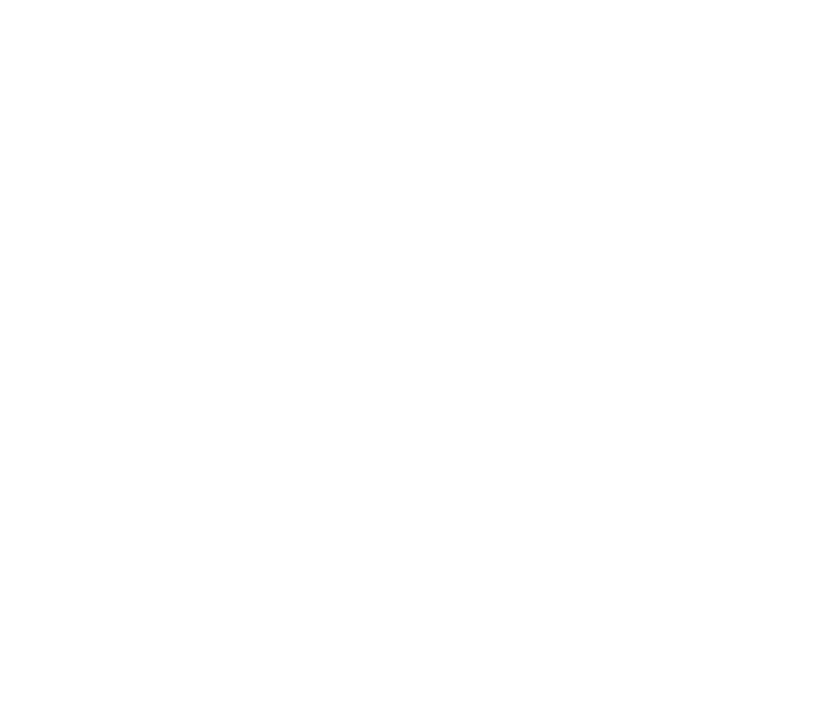
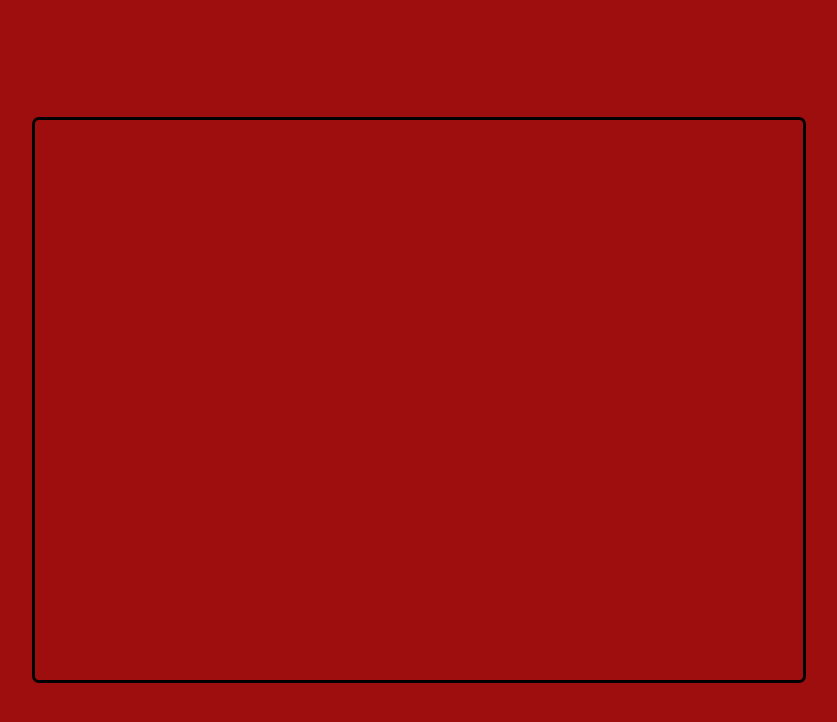
Before and after one commit to MikiPIMP/WebSite-repo, a plain HTML site: page HTML/adminBaza.html in a window 1280 px wide. Shown: the whole page, without its empty margins (221-1058 px from the left). Drawn offline with Linux system fonts and the light colour scheme.

Commit message:
Dodao Bazu

```diff
--- a/HTML/adminBaza.html
+++ b/HTML/adminBaza.html
@@ -9,11 +9,11 @@
 	</head>
 
 	<body>
-		<div id="isOutput">
-            <p>
+		<div class="nadDIv">
+			<div id="isOutput">
 
-            </p>
-        </div>
+        	</div>
+		</div>
 
 		<script src="../javaScript/adminBaza.js">
         </script>
--- a/css/adminBaza.css
+++ b/css/adminBaza.css
@@ -0,0 +1,44 @@
+::-webkit-scrollbar{
+	width: 5px;
+}
+
+::-webkit-scrollbar-track{
+	background: hsl(0, 100%, 0%);
+	border-radius: 6px;
+	margin-block: 2px;
+}
+
+::-webkit-scrollbar-thumb{
+	background: hsl(0, 100%, 100%);
+	border-radius: 6px;
+}
+
+::-webkit-scrollbar-thumb:hover{
+	background: #000000;
+}
+
+body{
+	margin: 0px;
+	padding: 0px;
+	font-family: consolas;
+	background-color: rgb(158, 14, 14);
+}
+
+.nadDIv{
+    display: grid;
+    place-content: center;
+    height: 100vh;
+    width: 100vw;
+
+}
+
+#isOutput{
+    font-weight: bold;
+    border: 3px solid black;
+    border-radius: 7px;
+    height: 70vh;
+    width: 60vw;
+    font-size: 13px;
+    display: grid;
+    place-content: center;
+}
--- a/javaScript/adminBaza.js
+++ b/javaScript/adminBaza.js
@@ -1,9 +1,9 @@
 const isOutput = document.getElementById('isOutput');
 
 for(let x = 0; x < localStorage.length; x++){
+
     const kljuc = localStorage.key(x);
     const vrednost = localStorage.getItem(kljuc);
 
-    isOutput.innerHTML += `${kljuc}: ${vrednost} <br>
-    ------------------------------------------------------- <br>`;
+    isOutput.innerHTML += `${kljuc}: <br> ------------------------------------------------------- <br> ${vrednost} <br> ------------------------------------------------------- <br>`;
 }
```
Also changed, not shown: HTML/kontakt.html (+1 -1 lines), HTML/prijava.html (+1 -1 lines), index.html (renamed from HTML/index.html, +5 -5 lines), javaScript/prijava.js (+7 -1 lines).
